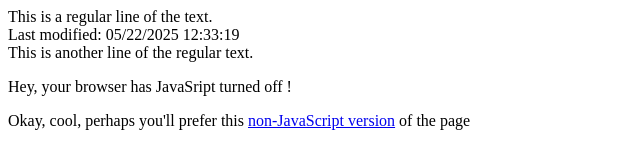
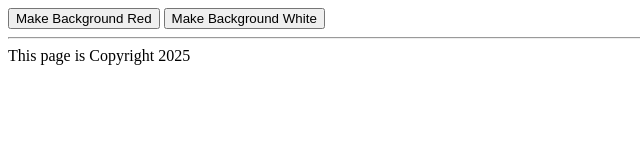
Before and after one commit to aromaric21/Java-Script-explorer, a website: page index.html in a window 1280 px wide. Shown: the whole page, without its empty margins (0-640 px from the left). Drawn offline with Linux system fonts and the light colour scheme.

Commit message:
JS - Functions

```diff
--- a/footer.js
+++ b/footer.js
@@ -1 +1 @@
-document.write("This page is Copyright" + new Date().getFullYear());
+document.write("This page is Copyright " + new Date().getFullYear());
--- a/index.html
+++ b/index.html
@@ -2,27 +2,25 @@
 <html lang="en">
 <head>
     <meta charset="UTF-8">
-    <title>Displaying a message to the User </title>
+    <title>Calling the function in response to an event</title>
 
     <script>
-        alert("Hello JavaScript World!");
+        function makeBackgroundRed(){
+            document.body.style.backgroundColor = "red";
+        }
+        function makeBackgroundWhite(){
+            document.body.style.backgroundColor = "white";
+        }
     </script>
 </head>
 <body>
-This is a regular line of the text. <br>
-<script>
-    document.write("Last modified: " + document.lastModified);
-</script>
-<br> This is another line of the regular text. <br>
-
-<nosript>
-    <p>
-        Hey, your browser has JavaSript turned off !
-    </p>
-    <p>
-        Okay, cool, perhaps you'll prefer this <a href="no-js.html">
-        non-JavaScript version</a> of the page
-    </p>
-</nosript>
+<!-- Other body elements go here -->
+<button onclick="makeBackgroundRed()">Make Background Red</button>
+<button onclick="makeBackgroundWhite()">Make Background White</button>
+<hr>
+<footer>
+    <script src="footer.js">
+    </script>
+</footer>
 </body>
 </html>
```
Also changed, not shown: script1.js (+9 -9 lines).
